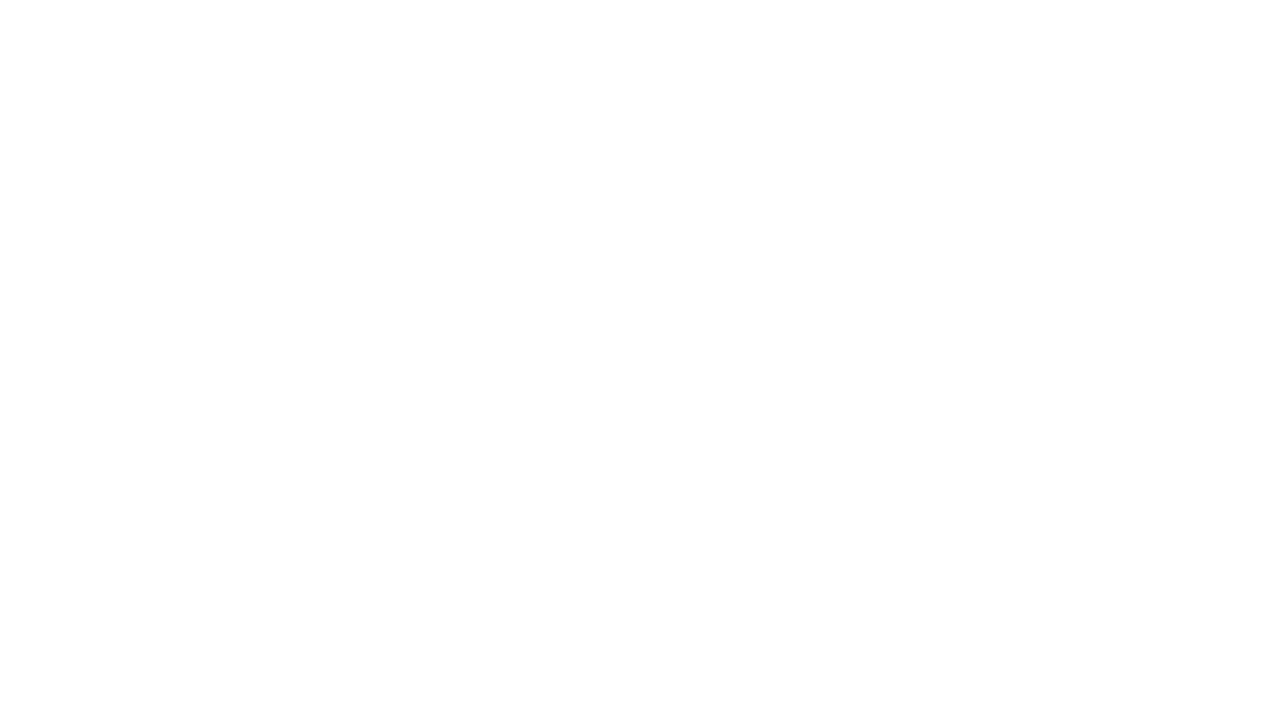
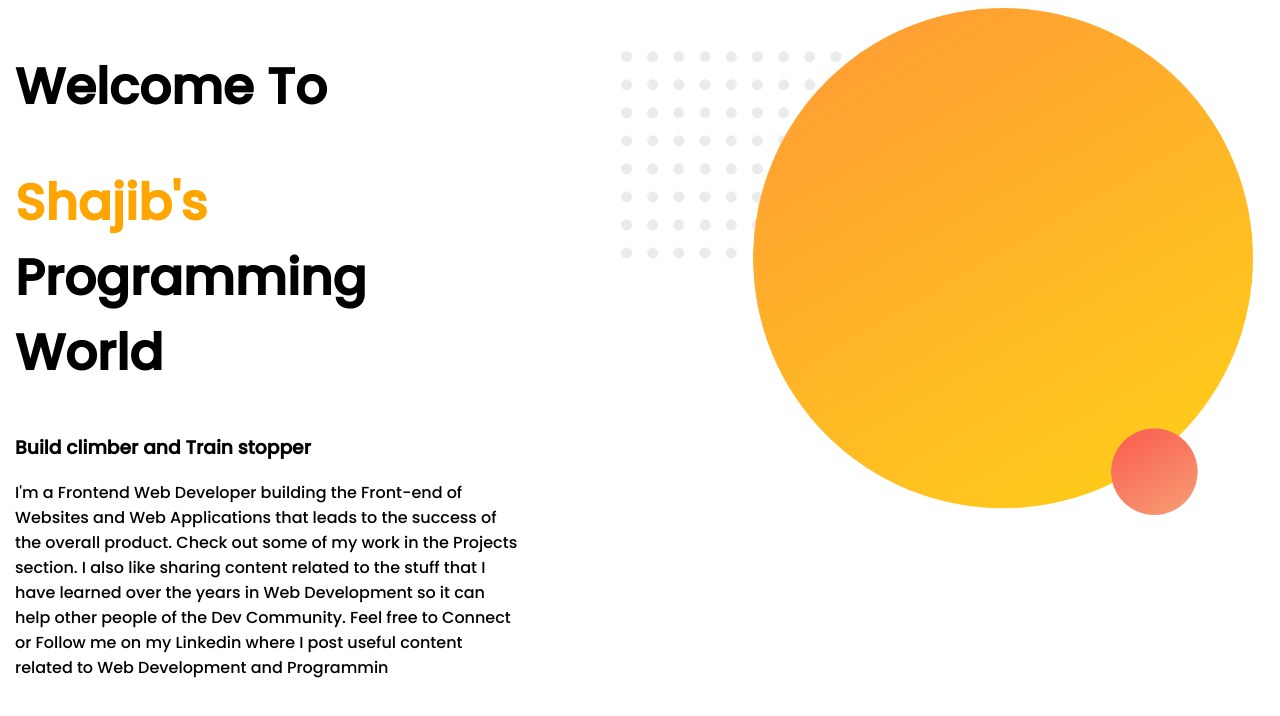
Before and after one commit to badrul-sajib/First-Website, a plain HTML site: page index.html in a window 1280 px wide. Drawn offline with Linux system fonts and the light colour scheme.

Commit message:
text and image

```diff
--- a/index.html
+++ b/index.html
@@ -5,8 +5,24 @@
     <meta http-equiv="X-UA-Compatible" content="IE=edge">
     <meta name="viewport" content="width=device-width, initial-scale=1.0">
     <title>First Portfolio</title>
+    <link rel="stylesheet" href="style.css">
+    <link rel="preconnect" href="https://fonts.googleapis.com">
+    <link rel="preconnect" href="https://fonts.gstatic.com" crossorigin>
+    <link href="https://fonts.googleapis.com/css2?family=Poppins:wght@100;500&display=swap" rel="stylesheet">
 </head>
 <body>
+<section>
+    <div class="left1">
+        <h1>Welcome To</h1>
+        <h1><span class="namehighlight">Shajib's</span> Programming World</h1>
+        <h3>Build climber and Train stopper</h3>
+        <p>I'm a Frontend Web Developer building the Front-end of Websites and Web Applications that leads to the success of the overall product. Check out some of my work in the Projects section.
 
+            I also like sharing content related to the stuff that I have learned over the years in Web Development so it can help other people of the Dev Community. Feel free to Connect or Follow me on my Linkedin where I post useful content related to Web Development and Programmin</p>
+    </div>
+    <div class="img1">
+        <img src="./images/Profile.png" alt="rightimage1">
+    </div>
+</section>
 </body>
 </html>
--- /dev/null
+++ b/style.css
@@ -0,0 +1,19 @@
+body{
+    font-family: 'Poppins', sans-serif;
+}
+h1{
+    font-size: 50px;
+}
+.namehighlight{
+    color: orange;
+}
+.left1{
+    width: 40%;
+    float: left;
+    margin-left: 5px;
+    padding-left: 2px;
+    padding-right: 100px;
+}
+.img1 img{
+    width: 50%;
+}
```
Also changed, not shown: images/profile.png (added).
